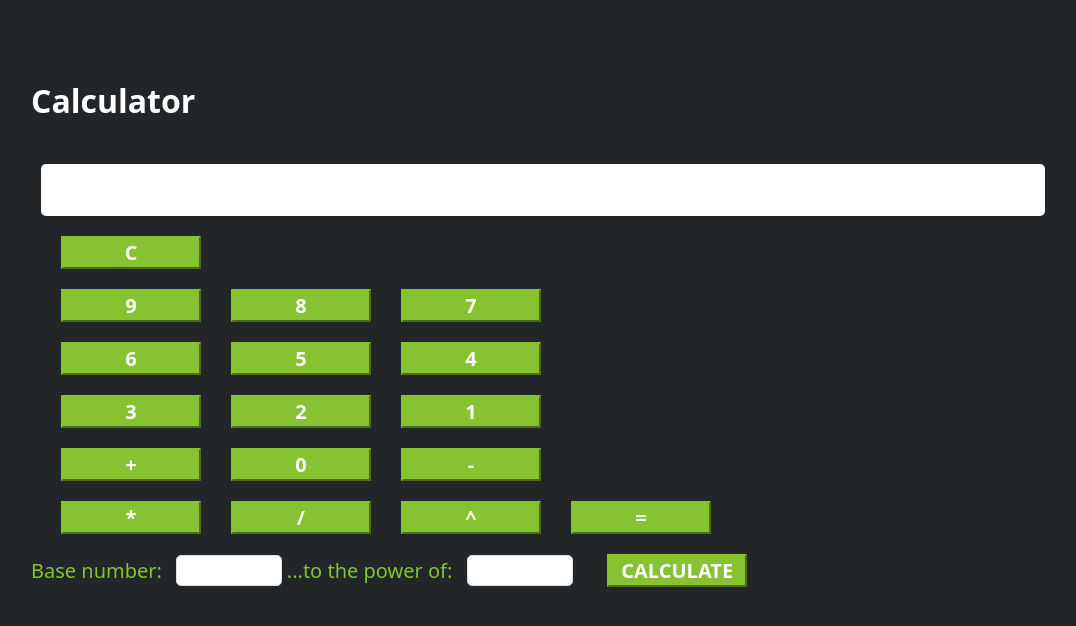
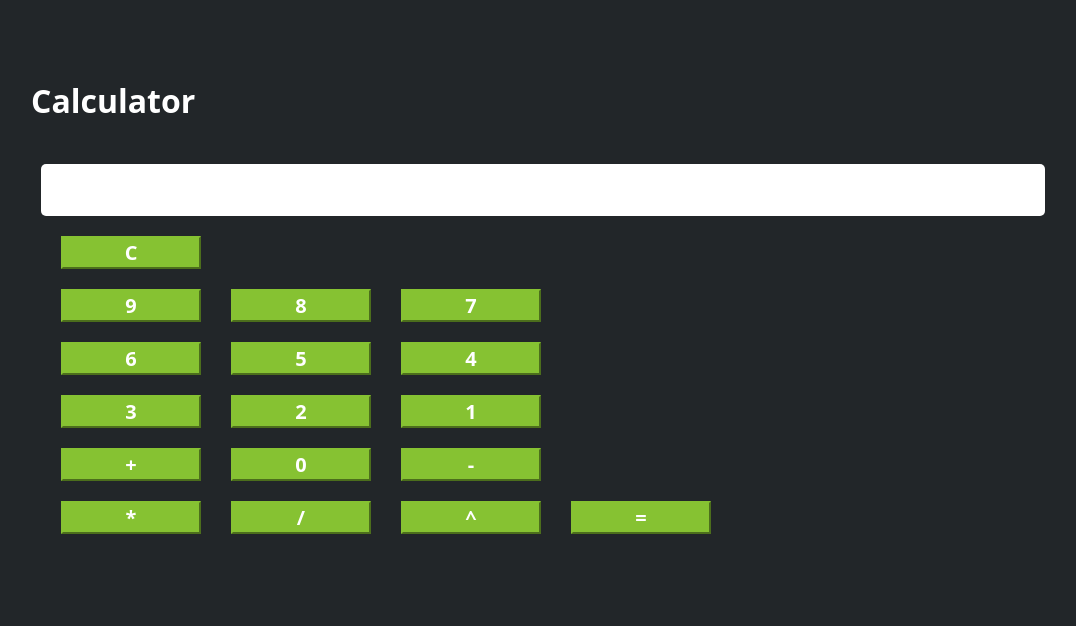
Before and after one commit to chaitanyanalage/exponent-calculator, a plain HTML site: page index.html in a window 1280 px wide. Shown: the whole page, without its empty margins (29-1105 px from the left). Drawn offline with Linux system fonts and the light colour scheme.

Commit message:
website changes

```diff
--- a/index.html
+++ b/index.html
@@ -41,19 +41,6 @@
         </div>
     </div>
 
-
-    <form>
-        <div class="base">
-        <label>Base number:</label>
-        <input type="text" id="base">
-        <label>...to the power of:</label>
-        <input type="text" id="exponent">
-        <!--set button onClick method to call function we defined passing input values as parameters-->
-        <button type="button"
-            onclick="callAPI(document.getElementById('base').value,document.getElementById('exponent').value)">CALCULATE</button>
-        </div>
-    </form>
-
 </body>
 
 </html>
--- a/script.js
+++ b/script.js
@@ -9,19 +9,19 @@ async function callAPI (operand, other, operator) {
     var raw;
     switch (operator) {
         case '+':
-            raw = JSON.stringify({ "first": operand, "second": other, "operator": "add" });
+            raw = JSON.stringify({ "first": operand, "second": other, "operator": "+" });
             break;
         case '-':
-            raw = JSON.stringify({ "first": operand, "second": other, "operator": "subtract" });
+            raw = JSON.stringify({ "first": operand, "second": other, "operator": "-" });
             break;
         case '*':
-            raw = JSON.stringify({ "first": operand, "second": other, "operator": "multiply" });
+            raw = JSON.stringify({ "first": operand, "second": other, "operator": "*" });
             break;
         case '/':
-            raw = JSON.stringify({ "first": operand, "second": other, "operator": "divide" });
+            raw = JSON.stringify({ "first": operand, "second": other, "operator": "/" });
             break;
         case '^':
-            raw = JSON.stringify({ "first": operand, "second": other, "operator": "power" });
+            raw = JSON.stringify({ "first": operand, "second": other, "operator": "^" });
             break;
     }
     // create a JSON object with parameters for API call and store in a variable
@@ -33,9 +33,7 @@ async function callAPI (operand, other, operator) {
     };
     // make API call with parameters and use promises to get response
     try {
-        let response = await fetch("YOUR API GATEWAY ENDPOINT", requestOptions);
-        let data = await response.text();
-        return data;
+        return fetch("https://41s3dc0al9.execute-api.us-east-2.amazonaws.com/dev/", requestOptions).then(response => response.json()).then(result => result.body).catch(error => console.log('error', error));
     } catch (error) {
         console.log('error', error);
     }
```
